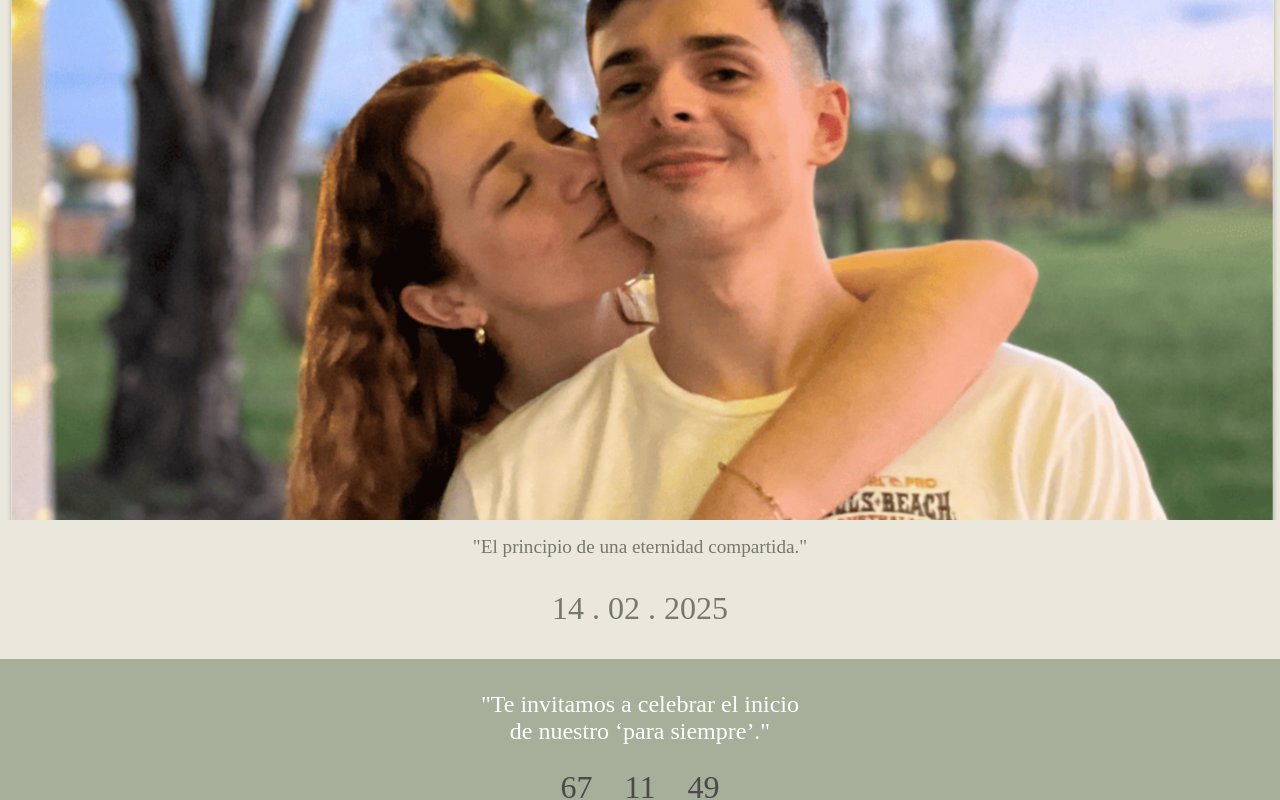
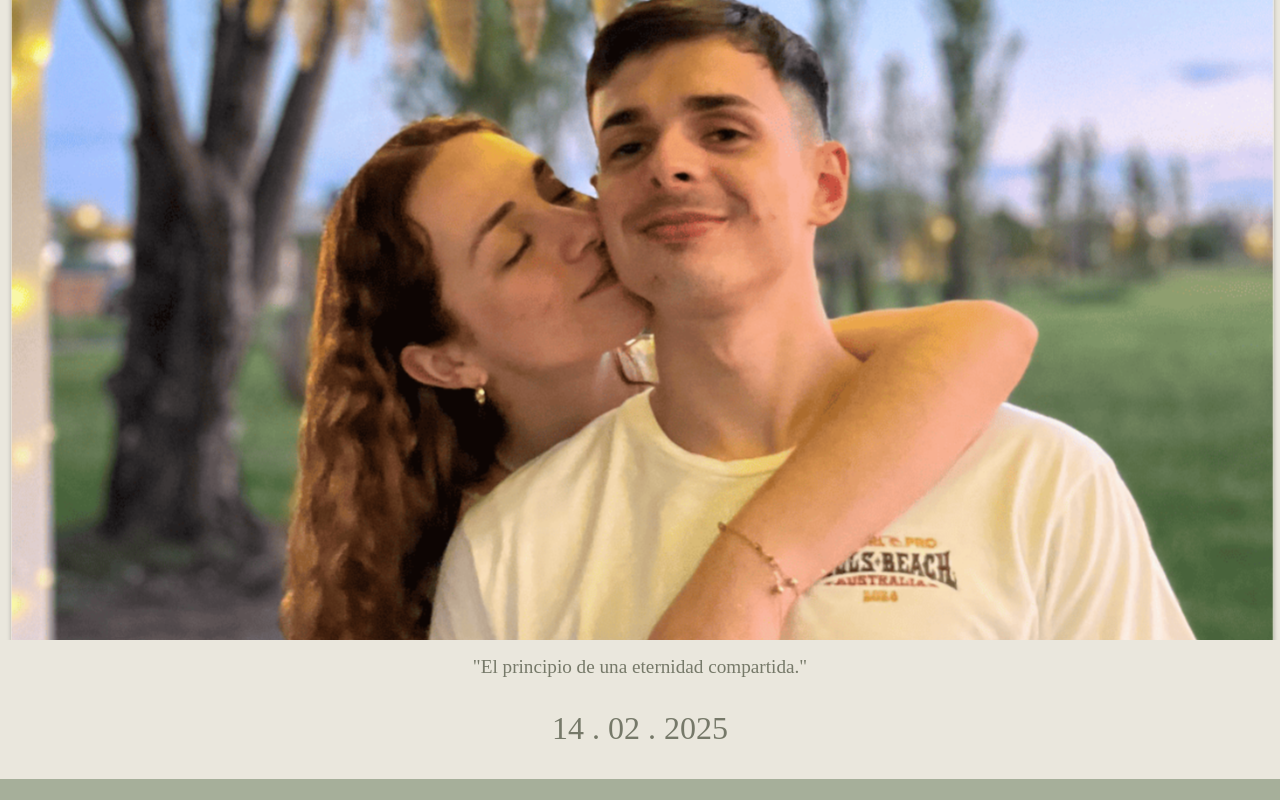
Before and after one commit to Santiagoalvarez2022/bodaJoelMilene, a React (Vite) app in the folder weedingUllua/: page / in a window 1280 px wide. Shown: the top 800 px of the page. Built offline with nearby package versions, Linux system fonts and the light colour scheme; a web font is replaced by a local one.

Commit message:
change hight of principal photo

```diff
--- a/weedingUllua/src/App.module.css
+++ b/weedingUllua/src/App.module.css
@@ -11,7 +11,7 @@
 }
 
 .invitation{
-  height: 65vh;
+  height: 80vh;
   width: 100%;
   padding-top: 2em;
   display: flex;
```
